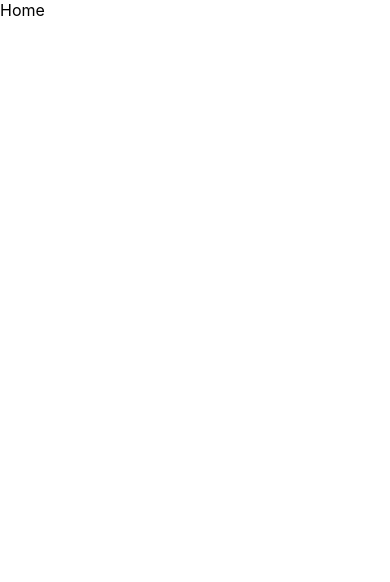
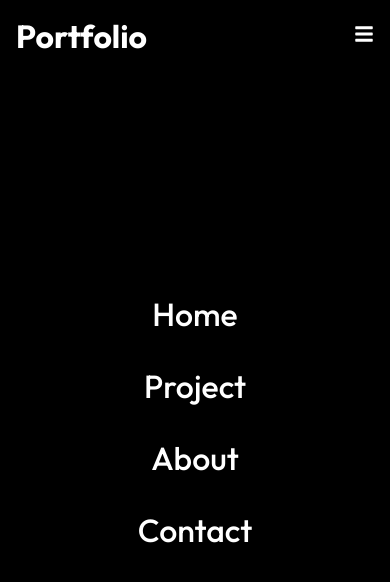
Before and after one commit to minju0809/react-website2, a React (Create React App) app: page / in a window 390 px wide. Shown: the top 582 px of the page. Built offline with nearby package versions, Linux system fonts and the light colour scheme.

Commit message:
react-router-dom, react-icons 설치, 미디어쿼리 활용

```diff
--- a/src/App.js
+++ b/src/App.js
@@ -2,8 +2,8 @@ import React from "react";
 import { Routes, Route } from "react-router-dom";
 import "./index.css";
 import Home from "./routes/Home";
+import Project from "./routes/Project";
 import About from "./routes/About";
-import Project from "./routes/Project";
 import Contact from "./routes/Contact";
 
 function App() {
--- /dev/null
+++ b/src/components/Navbar.js
@@ -0,0 +1,33 @@
+import "./NavbarStyles.css";
+import React from "react";
+import { Link } from "react-router-dom";
+import { FaBars } from "react-icons/fa";
+
+const Navbar = () => {
+  return (
+    <div className="header">
+      <Link to="/">
+        <h1>Portfolio</h1>
+      </Link>
+      <ul className="nav-menu">
+        <li>
+          <Link to={"/"}>Home</Link>
+        </li>
+        <li>
+          <Link to={"/project"}>Project</Link>
+        </li>
+        <li>
+          <Link to={"/about"}>About</Link>
+        </li>
+        <li>
+          <Link to={"/contact"}>Contact</Link>
+        </li>
+      </ul>
+      <div className="hamburger">
+        <FaBars size={20} style={{color: "#fff"}} />
+      </div>
+    </div>
+  );
+};
+
+export default Navbar;
--- /dev/null
+++ b/src/components/NavbarStyles.css
@@ -0,0 +1,50 @@
+.header {
+  display: flex;
+  justify-content: space-between;
+  align-items: center;
+  padding: 1rem;
+}
+
+.nav-menu {
+  display: flex;
+}
+
+.nav-menu li {
+  padding: 0 1rem;
+}
+
+.nav-menu li a {
+  font-size: 1.2rem;
+  font-weight: 500;
+}
+
+.hamburger {
+  display: none;
+}
+
+@media screen and (max-width: 1040px) {
+  .nav-menu {
+    flex-direction: column;
+    justify-content: center;
+    align-items: center;
+    width: 100%;
+    height: 100vh;
+    background: rgba(0, 0, 0, 0.9);
+    position: absolute;
+    top: 0;
+    left: 0;
+    z-index: -3;
+  }
+
+  .nav-menu li {
+    padding: 1rem 0;
+  }
+
+  .nav-menu li a {
+    font-size: 2rem;
+  }
+
+  .hamburger {
+    display: initial;
+  }
+}
--- a/src/index.css
+++ b/src/index.css
@@ -1,13 +1,47 @@
-body {
+@import url("https://fonts.googleapis.com/css2?family=Outfit:wght@100;200;300;400;500;600;700;800;900&display=swap");
+
+* {
+  box-sizing: border-box;
   margin: 0;
-  font-family: -apple-system, BlinkMacSystemFont, 'Segoe UI', 'Roboto', 'Oxygen',
-    'Ubuntu', 'Cantarell', 'Fira Sans', 'Droid Sans', 'Helvetica Neue',
-    sans-serif;
-  -webkit-font-smoothing: antialiased;
-  -moz-osx-font-smoothing: grayscale;
+  padding: 0;
+  font-family: "Outfit", sans-serif;
 }
 
-code {
-  font-family: source-code-pro, Menlo, Monaco, Consolas, 'Courier New',
-    monospace;
+body {
+  background: #000;
 }
+
+h1,
+h4,
+p,
+a {
+  color: #fff;
+  text-decoration: none;
+}
+
+ul {
+  list-style-type: none;
+}
+
+/* btn */
+.btn {
+  padding: 12px 32px;
+  font-size: 1rem;
+  text-transform: uppercase;
+  background: rgb(248, 217, 15);
+  color: #222;
+  border: 1px solid #fff;
+  font-weight: 600;
+  cursor: pointer;
+}
+
+.btn-light {
+  background: transparent;
+  color: #fff;
+}
+
+.btn:hover {
+  background: rgba(255, 255, 255, 0.2);
+  color: #fff;
+  transition: .3s;
+}
--- a/src/routes/Home.js
+++ b/src/routes/Home.js
@@ -1,9 +1,12 @@
-import React from 'react'
+import React from "react";
+import Navbar from "../components/Navbar";
 
 const Home = () => {
   return (
-    <div>Home</div>
-  )
-}
+    <div>
+      <Navbar />
+    </div>
+  );
+};
 
-export default Home
+export default Home;
```
Also changed, not shown: src/index.js (+6 -6 lines).
